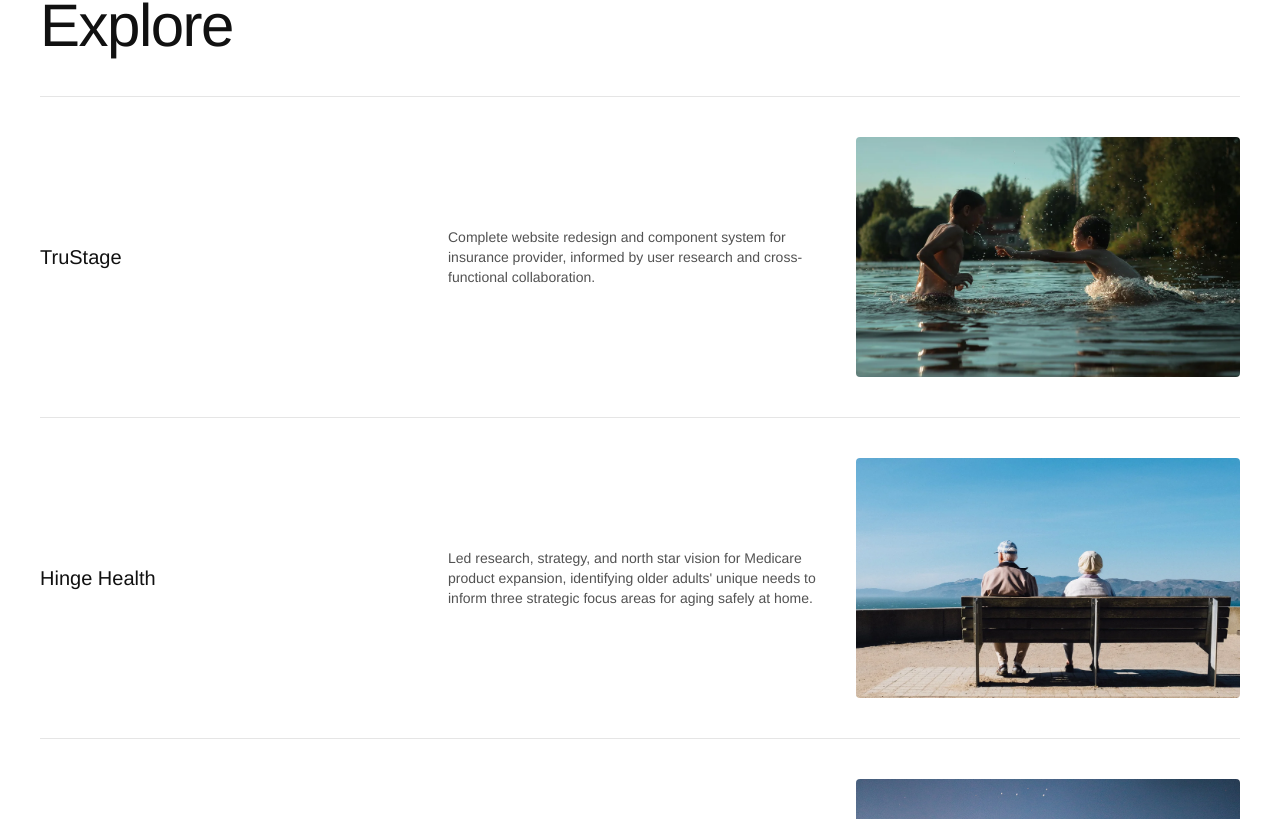
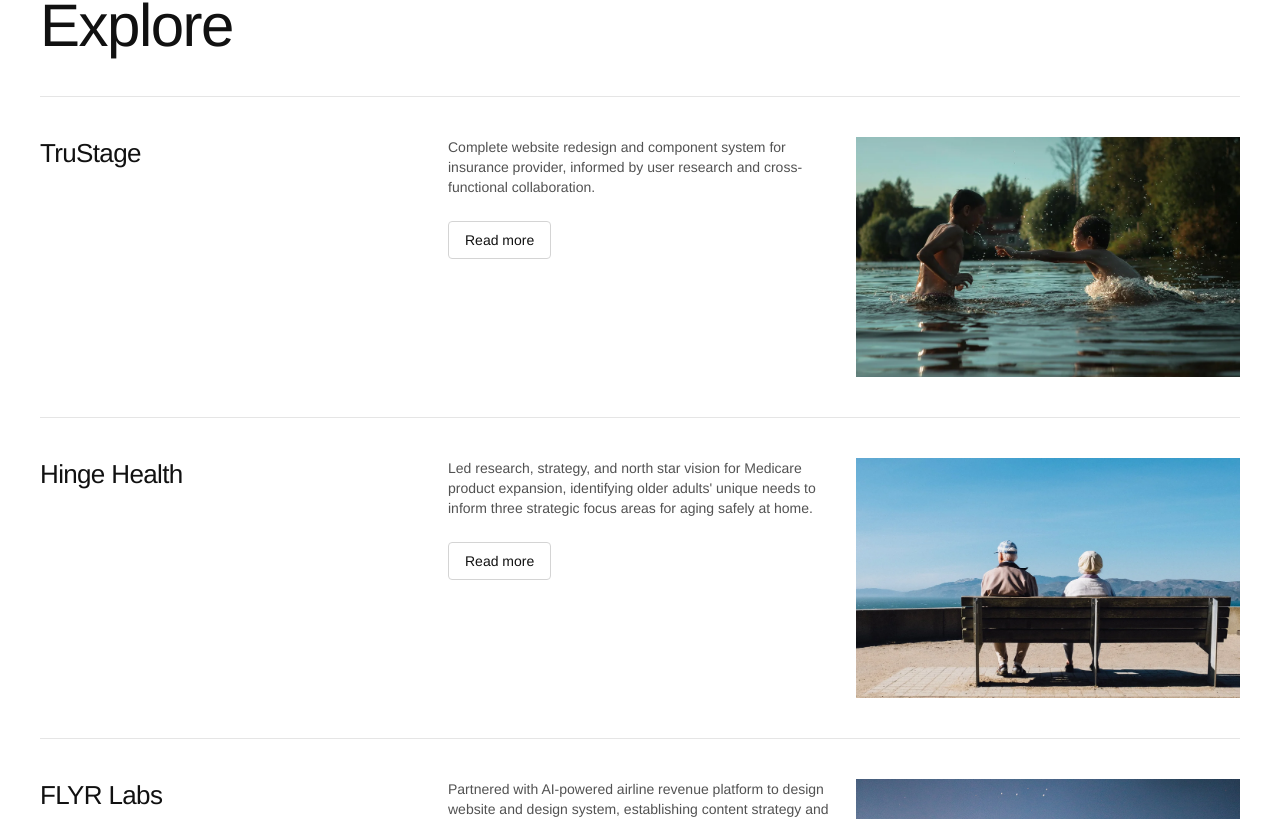
Before and after one commit to TaylorGersch/taylorgersch-portfolio, a Next.js app: page / in a window 1280 px wide. Shown: the part 2088-2907 px from the top of the page. Built offline with nearby package versions, Linux system fonts and the light colour scheme.

Commit message:
Case study detail pages + headline shifts

```diff
--- a/src/app/[slug]/page.tsx
+++ b/src/app/[slug]/page.tsx
@@ -12,6 +12,7 @@
   SubSection,
   ImageBlock,
   Stub,
+  Quote,
 } from "@/components/case-study/CaseStudyBlocks";
 
 export function generateStaticParams() {
@@ -34,7 +35,7 @@
 
   const { content } = await compileMDX<CaseStudyFrontmatter>({
     source: source!.content,
-    components: { TwoCol, SubSection, ImageBlock, Stub },
+    components: { TwoCol, SubSection, ImageBlock, Stub, Quote },
     options: { parseFrontmatter: false },
   });
 
--- a/src/components/ExploreSection.tsx
+++ b/src/components/ExploreSection.tsx
@@ -1,20 +1,24 @@
 import Image from "next/image";
+import Link from "next/link";
 import PlaceholderImage from "./PlaceholderImage";
 
 const EXPLORE = [
   {
+    slug: "trustage",
     title: "TruStage",
     description:
       "Complete website redesign and component system for insurance provider, informed by user research and cross-functional collaboration.",
     image: "/images/trustage.webp",
   },
   {
+    slug: "hinge-health",
     title: "Hinge Health",
     description:
       "Led research, strategy, and north star vision for Medicare product expansion, identifying older adults' unique needs to inform three strategic focus areas for aging safely at home.",
     image: "/images/hinge-health.webp",
   },
   {
+    slug: "flyr-labs",
     title: "FLYR Labs",
     description:
       "Partnered with AI-powered airline revenue platform to design website and design system, establishing content strategy and visual direction that contributed to a 45% increase in enterprise client meetings within two months of launch.",
@@ -33,25 +37,41 @@
         {EXPLORE.map((item) => (
           <div
             key={item.title}
-            className="grid grid-cols-1 items-center gap-6 py-10 sm:grid-cols-[1fr_1fr_1fr]"
+            className="grid grid-cols-1 items-start gap-6 pt-10 pb-10 sm:grid-cols-[1fr_1fr_1fr]"
           >
-            <h3 className="text-xl">{item.title}</h3>
+            <Link href={`/${item.slug}`} className="w-fit">
+              <h3 className="text-[26px] leading-tight tracking-tight hover:text-neutral-600 transition-colors">
+                {item.title}
+              </h3>
+            </Link>
+
+            <div>
               <p className="text-sm text-neutral-600">{item.description}</p>
+              <Link
+                href={`/${item.slug}`}
+                className="mt-6 inline-block rounded-[4px] border border-neutral-300 px-4 py-2 text-sm hover:border-neutral-900 transition-colors"
+              >
+                Read more
+              </Link>
+            </div>
+
+            <Link href={`/${item.slug}`} className="block">
               {item.image ? (
-              <div className="relative aspect-[16/10] w-full overflow-hidden rounded-sm">
+                <div className="relative aspect-[16/10] w-full overflow-hidden">
                   <Image
                     src={item.image}
                     alt={`${item.title}`}
                     fill
-                  className="object-cover"
+                    className="object-cover transition-transform duration-300 hover:scale-[1.03]"
                   />
                 </div>
               ) : (
                 <PlaceholderImage
                   label={`${item.title} image`}
-                className="aspect-[16/10] w-full rounded-sm"
+                  className="aspect-[16/10] w-full"
                 />
               )}
+            </Link>
           </div>
         ))}
       </div>
--- a/src/components/case-study/CaseStudyBlocks.tsx
+++ b/src/components/case-study/CaseStudyBlocks.tsx
@@ -67,6 +67,23 @@
   );
 }
 
+export function Quote({
+  text,
+  attribution,
+}: {
+  text: string;
+  attribution: string;
+}) {
+  return (
+    <div className="border-t border-neutral-200 px-6 py-14 sm:px-10">
+      <p className="max-w-3xl text-2xl leading-snug text-neutral-800 sm:text-3xl">
+        &ldquo;{text}&rdquo;
+      </p>
+      <p className="mt-4 text-sm text-neutral-500">— {attribution}</p>
+    </div>
+  );
+}
+
 export function ImageBlock({
   label,
   ratio = "aspect-[16/10]",
--- a/src/components/case-study/CaseStudyHero.tsx
+++ b/src/components/case-study/CaseStudyHero.tsx
@@ -1,3 +1,4 @@
+import Image from "next/image";
 import PlaceholderImage from "../PlaceholderImage";
 import type { CaseStudyFrontmatter } from "@/lib/case-studies";
 
@@ -20,10 +21,22 @@
 
   return (
     <section className="px-6 pt-6 sm:px-10">
-      <PlaceholderImage
-        label={frontmatter.heroLabel ?? `${frontmatter.title} hero image`}
-        className="h-[45vh] w-full rounded-sm sm:h-[55vh]"
-      />
+      {frontmatter.heroImage ? (
+        <div className="relative h-[45vh] w-full overflow-hidden rounded-sm sm:h-[55vh]">
+          <Image
+            src={frontmatter.heroImage}
+            alt={`${frontmatter.title} hero image`}
+            fill
+            priority
+            className="object-cover"
+          />
+        </div>
+      ) : (
+        <PlaceholderImage
+          label={frontmatter.heroLabel ?? `${frontmatter.title} hero image`}
+          className="h-[45vh] w-full rounded-sm sm:h-[55vh]"
+        />
+      )}
     </section>
   );
 }
--- /dev/null
+++ b/src/content/case-studies/flyr-labs.mdx
@@ -0,0 +1,16 @@
+---
+title: "FLYR Labs"
+category: "Website Design, Design System"
+dates: "2021"
+intro: "FLYR Labs, an AI-powered Revenue Operating System for airlines, needed a website that effectively communicated their deep learning technology to enterprise clients. I led the website design and comprehensive design system development, defining content hierarchy, establishing visual direction, and creating scalable components to support the brand's growth."
+heroType: "photo"
+heroImage: "/images/flyr-labs.webp"
+---
+
+<ImageBlock label="01 — Website redesign and custom illustrations" />
+
+<ImageBlock label="02 — Dynamic component and custom iconography" />
+
+<ImageBlock label="03 — Custom illustrations communicating complex ideas" />
+
+<ImageBlock label="04 — Case study template" />
--- /dev/null
+++ b/src/content/case-studies/hinge-health.mdx
@@ -0,0 +1,32 @@
+---
+title: "Hinge Health"
+category: "User Experience Research, North Star Product Design"
+dates: "2022"
+intro: "Hinge Health, a digital physical therapy platform, sought to expand their service to Medicare members aged 65+. I led a 12-week engagement focused on UX research, product strategy, and north star vision design, collaborating with a UX researcher to identify older adults' unique needs and barriers. Our insights informed three strategic focus areas for a tailored product that would help members age safely at home."
+heroType: "photo"
+heroImage: "/images/hinge-health.webp"
+---
+
+<ImageBlock label="01 — User experience research to understand senior behaviors" />
+
+<ImageBlock label="02 — Analysis of Hinge Health's primary competitors" />
+
+<ImageBlock label="03 — Competitor deep dive to better understand what product opportunities to capitalize on" />
+
+<ImageBlock label="04 — Identified product opportunities based on product/design, growth/marketing, and content/messaging" />
+
+<ImageBlock label="05 — Northstar onboarding designs for the Medicare Advantage product" />
+
+<ImageBlock label="06 — Resources, community, and physical therapy videos to participate in" />
+
+<ImageBlock label="07 — Product improvements via community-based functionality and accessibility functions ahead of PT videos" />
+
+<Quote
+  text="Working with Taylor was so easy. We were able to partner up and work together seamlessly during her time with Hinge Health."
+  attribution="UX Researcher, Hinge Health"
+/>
+
+<Quote
+  text="Taylor's design work gave us the confidence to make significant product investments, knowing they were grounded in real member needs."
+  attribution="Project Lead, Hinge Health"
+/>
--- /dev/null
+++ b/src/content/case-studies/trustage.mdx
@@ -0,0 +1,14 @@
+---
+title: "TruStage"
+category: "Website Design, Design System"
+dates: "2019"
+intro: "TruStage, an established insurance provider specializing in life insurance, needed a complete website redesign to better serve customers while giving their content team more flexibility. As lead product designer, I collaborated with SEO, marketing, and engineering teams to deliver a component-based design system informed by user research and usability testing that balanced customer needs with operational efficiency."
+heroType: "photo"
+heroImage: "/images/trustage.webp"
+---
+
+<ImageBlock label="01 — Website homepage redesign" />
+
+<ImageBlock label="02 — Building security interior screen" />
+
+<ImageBlock label="03 — Website homepage variation" />
--- a/src/lib/case-studies.ts
+++ b/src/lib/case-studies.ts
@@ -11,7 +11,8 @@
   intro: string;
   heroType: "gradient-typewriter" | "photo";
   heroText?: string; // used by gradient-typewriter hero
-  heroLabel?: string; // placeholder label used by photo hero
+  heroLabel?: string; // placeholder label used by photo hero (when no real image is available)
+  heroImage?: string; // real photo path (e.g. "/images/trustage.webp"); falls back to a placeholder when omitted
 };
 
 export function getAllCaseStudySlugs(): string[] {
```
Lines whose indentation alone changed are shown as unchanged.
